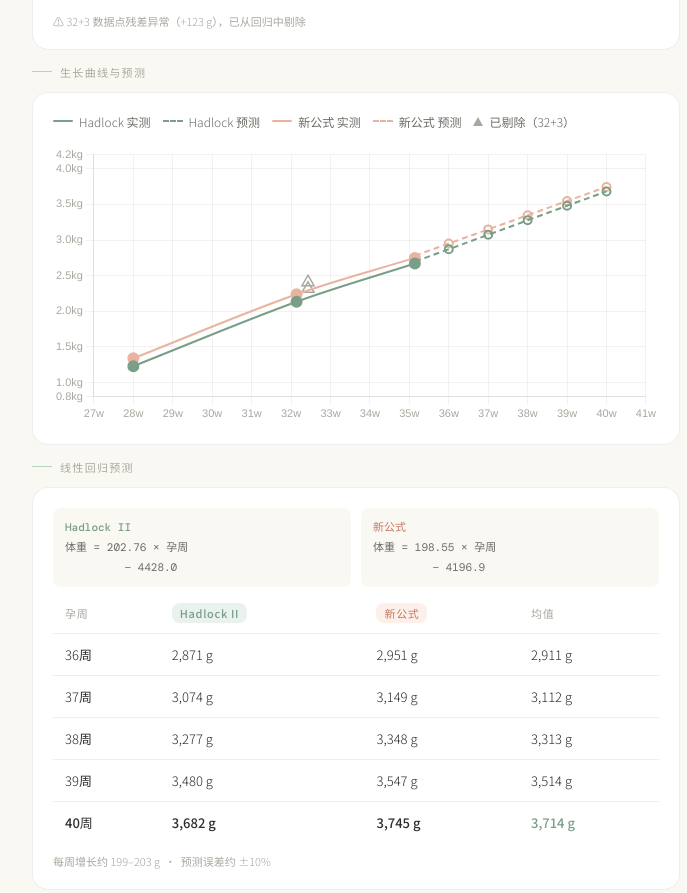
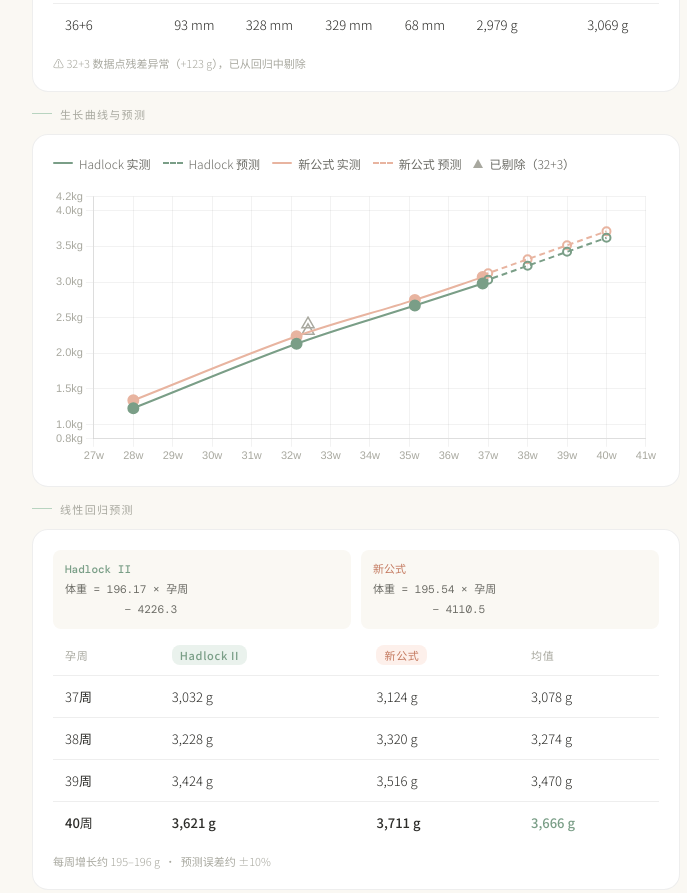
Before and after one commit to Scorpio-xu/fetal-weight, a plain HTML site: page index.html in a window 1280 px wide. Shown: the part 798-1691 px from the top of the page, without its empty margins (284-971 px from the left). Drawn offline with nearby package versions, Linux system fonts and the light colour scheme; a web font is replaced by a local one.

Commit message:
添加 36+6 周超声数据，更新回归预测
新增测量：BPD 93mm, HC 328mm, AC 329mm, FL 68mm
Hadlock II 估重 2,979g，临床公式 3,069g
40 周预测均值从 3,714g 调整为 3,666g

```diff
--- a/index.html
+++ b/index.html
@@ -387,6 +387,10 @@
             <td>35+1</td><td>89 mm</td><td>322 mm</td><td>315 mm</td><td>67 mm</td>
             <td class="efw-val">2,670 g</td><td class="efw-val">2,749 g</td>
           </tr>
+          <tr>
+            <td>36+6</td><td>93 mm</td><td>328 mm</td><td>329 mm</td><td>68 mm</td>
+            <td class="efw-val">2,979 g</td><td class="efw-val">3,069 g</td>
+          </tr>
         </tbody>
       </table>
     </div>
@@ -405,7 +409,7 @@
     </div>
     <div class="chart-container">
       <canvas id="chart" role="img" aria-label="小满胎儿体重生长曲线，28至40周">
-        实测：28周1230g，32周2134g，35周2670g。预测40周：Hadlock 3682g，新公式 3745g。
+        实测：28周1230g，32周2134g，35周2670g，36+6周2979g。预测40周：Hadlock 3621g，新公式 3711g。
       </canvas>
     </div>
   </div>
@@ -416,13 +420,13 @@
     <div class="regression-grid">
       <div class="regression-pill">
         <span style="color:var(--sage);font-weight:500;">Hadlock II</span><br>
-        体重 = 202.76 × 孕周<br>
-        &nbsp;&nbsp;&nbsp;&nbsp;&nbsp;&nbsp;&nbsp;&nbsp; − 4428.0
+        体重 = 196.17 × 孕周<br>
+        &nbsp;&nbsp;&nbsp;&nbsp;&nbsp;&nbsp;&nbsp;&nbsp; − 4226.3
       </div>
       <div class="regression-pill">
         <span style="color:#c47a60;font-weight:500;">新公式</span><br>
-        体重 = 198.55 × 孕周<br>
-        &nbsp;&nbsp;&nbsp;&nbsp;&nbsp;&nbsp;&nbsp;&nbsp; − 4196.9
+        体重 = 195.54 × 孕周<br>
+        &nbsp;&nbsp;&nbsp;&nbsp;&nbsp;&nbsp;&nbsp;&nbsp; − 4110.5
       </div>
     </div>
     <div class="table-wrap">
@@ -436,20 +440,19 @@
           </tr>
         </thead>
         <tbody>
-          <tr><td>36周</td><td>2,871 g</td><td>2,951 g</td><td>2,911 g</td></tr>
-          <tr><td>37周</td><td>3,074 g</td><td>3,149 g</td><td>3,112 g</td></tr>
-          <tr><td>38周</td><td>3,277 g</td><td>3,348 g</td><td>3,313 g</td></tr>
-          <tr><td>39周</td><td>3,480 g</td><td>3,547 g</td><td>3,514 g</td></tr>
+          <tr><td>37周</td><td>3,032 g</td><td>3,124 g</td><td>3,078 g</td></tr>
+          <tr><td>38周</td><td>3,228 g</td><td>3,320 g</td><td>3,274 g</td></tr>
+          <tr><td>39周</td><td>3,424 g</td><td>3,516 g</td><td>3,470 g</td></tr>
           <tr class="highlight-row">
             <td>40周</td>
-            <td>3,682 g</td>
-            <td>3,745 g</td>
-            <td><span class="avg-val">3,714 g</span></td>
+            <td>3,621 g</td>
+            <td>3,711 g</td>
+            <td><span class="avg-val">3,666 g</span></td>
           </tr>
         </tbody>
       </table>
     </div>
-    <p class="table-note">每周增长约 199–203 g &nbsp;·&nbsp; 预测误差约 ±10%</p>
+    <p class="table-note">每周增长约 195–196 g &nbsp;·&nbsp; 预测误差约 ±10%</p>
   </div>
 
 </main>
@@ -461,12 +464,12 @@
 </footer>
 
 <script>
-const actualWeeks  = [28.00, 32.14, 35.14];
-const hadlockReal  = [1230, 2134, 2670];
-const newReal      = [1340, 2239, 2749];
-const predWeeks    = [35.14, 36, 37, 38, 39, 40];
-const hadlockPred  = predWeeks.map(w => Math.round(202.76*w - 4428.0));
-const newPred      = predWeeks.map(w => Math.round(198.55*w - 4196.9));
+const actualWeeks  = [28.00, 32.14, 35.14, 36.86];
+const hadlockReal  = [1230, 2134, 2670, 2979];
+const newReal      = [1340, 2239, 2749, 3069];
+const predWeeks    = [36.86, 37, 38, 39, 40];
+const hadlockPred  = predWeeks.map(w => Math.round(196.17*w - 4226.3));
+const newPred      = predWeeks.map(w => Math.round(195.54*w - 4110.5));
 
 new Chart(document.getElementById('chart'), {
   type: 'line',
@@ -483,7 +486,7 @@ new Chart(document.getElementById('chart'), {
         data: predWeeks.map((w,i) => ({x:w, y:hadlockPred[i]})),
         borderColor: '#7a9e87', backgroundColor: 'transparent',
         borderWidth: 2, borderDash: [6,4],
-        pointRadius: predWeeks.map(w => w===35.14 ? 0 : 4), tension: 0.35,
+        pointRadius: predWeeks.map(w => w===36.86 ? 0 : 4), tension: 0.35,
       },
       {
         label: '新公式 实测',
@@ -496,7 +499,7 @@ new Chart(document.getElementById('chart'), {
         data: predWeeks.map((w,i) => ({x:w, y:newPred[i]})),
         borderColor: '#e8b4a0', backgroundColor: 'transparent',
         borderWidth: 2, borderDash: [6,4],
-        pointRadius: predWeeks.map(w => w===35.14 ? 0 : 4), tension: 0.35,
+        pointRadius: predWeeks.map(w => w===36.86 ? 0 : 4), tension: 0.35,
       },
       {
         label: '已剔除 Hadlock',
```
